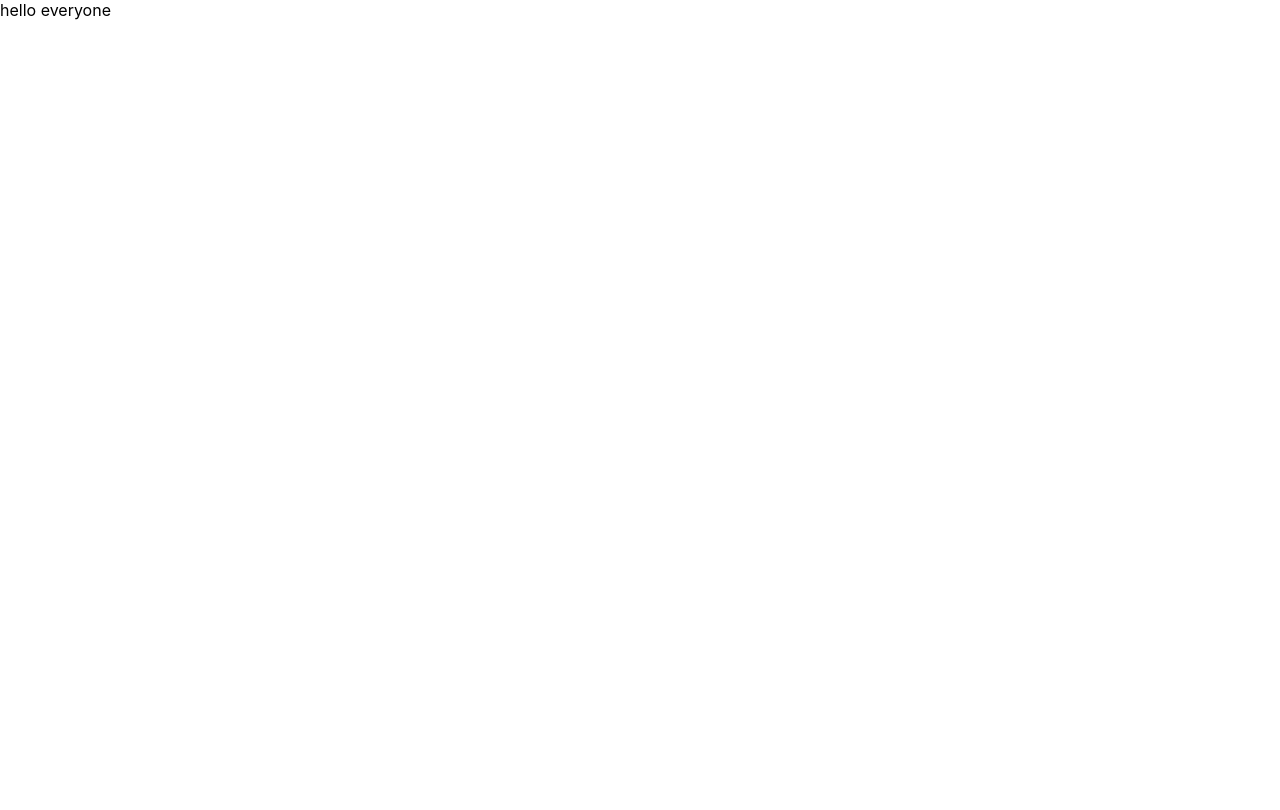
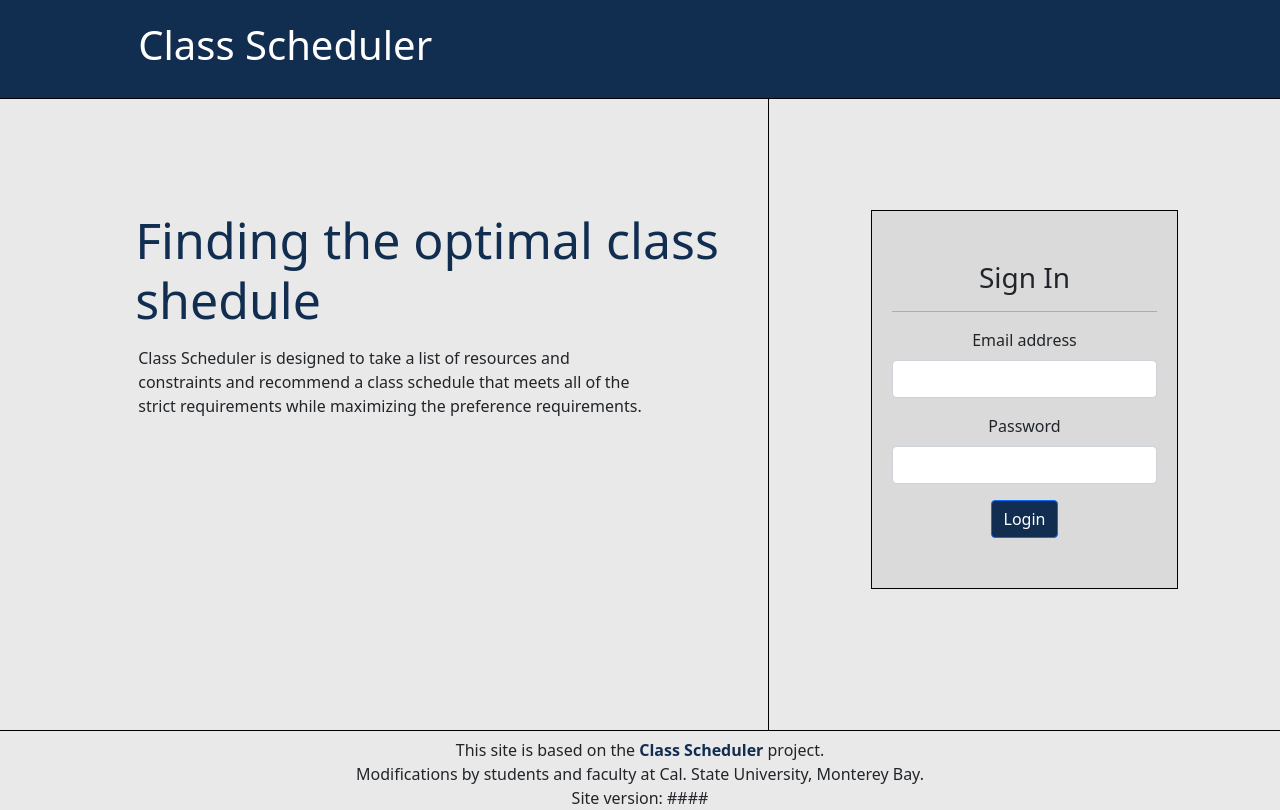
Before and after one commit to shahidul-csu/class-scheduler, a React (Create React App) app in the folder frontend/: page / in a window 1280 px wide. Built offline with nearby package versions, Linux system fonts and the light colour scheme.

Commit message:
Updated Landing Page
Updated the landing, header and footer pages. I also organized a few files.

```diff
--- a/frontend/package.json
+++ b/frontend/package.json
@@ -6,7 +6,9 @@
     "@testing-library/jest-dom": "^5.16.2",
     "@testing-library/react": "^12.1.3",
     "@testing-library/user-event": "^13.5.0",
+    "bootstrap": "^5.1.3",
     "react": "^17.0.2",
+    "react-bootstrap": "^2.2.1",
     "react-dom": "^17.0.2",
     "react-scripts": "5.0.0",
     "web-vitals": "^2.1.4"
--- a/frontend/src/App.js
+++ b/frontend/src/App.js
@@ -1,10 +1,15 @@
-import logo from './logo.svg';
 import './App.css';
+import React from 'react';
+import Header from './components/Header';
+import Footer from './components/Footer.js'
+import LandingPage from './components/LandingPage';
 
 function App() {
   return (
     <div>
-      hello everyone
+      <Header />
+      <LandingPage/>
+      <Footer/>
     </div>
   );
 }
--- /dev/null
+++ b/frontend/src/components/Footer.js
@@ -0,0 +1,16 @@
+/* This file is going to display the footer for all/most pages */
+
+import React from "react";
+import "../styles/Footer.css"
+
+const Footer = () =>  {
+    return(
+        <div className="footer">
+            <p> This site is based on the <a href="https://github.com/shahidul-csu/class-scheduler"> Class Scheduler</a> project.</p>
+            <p> Modifications by students and faculty at Cal. State University, Monterey Bay.</p>
+            <p> Site version: ####</p>
+        </div>
+    )
+}
+
+export default Footer;
--- /dev/null
+++ b/frontend/src/components/Header.js
@@ -0,0 +1,23 @@
+// This file is going to display the top nav bar
+
+import React from 'react'
+import '../styles/Header.css'
+
+const Header = () => {
+  return (
+    <div>
+      <div className='heading'>
+          <div className='navbar'>
+              <h1>Class Scheduler</h1>
+                <ul className='nav_links'>
+                    <li className='lists'><a className='as' href='#'>Update Options</a></li>
+                    <li className='lists'><a className='as' href='#'>Schedule</a></li>
+                    <li className='lists'><a className='as' href='#'>Preferences</a></li>
+                </ul>
+          </div>
+      </div>
+    </div>
+  )
+}
+
+export default Header
--- /dev/null
+++ b/frontend/src/components/LandingPage.js
@@ -0,0 +1,94 @@
+/* This page will display the landing page, from which users can read the website description and login */
+
+import React, {useEffect} from "react";
+import 'bootstrap/dist/css/bootstrap.min.css';
+import "../styles/LandingPage.css";
+import "../styles/Header.css";
+import Button from 'react-bootstrap/Button';
+import Form from 'react-bootstrap/Form';
+// import Col from 'react-bootstrap/Col';
+// import Row from 'react-bootstrap/Row';
+
+const LandingPage = () => {
+
+    /* Set page tab name */
+    useEffect(() => {
+        document.title = "Class Scheduler"
+      }, [])
+
+    return (
+        <div className="Container">
+            <div className="Row">
+                <div className="Col1">
+                    <div className="LeftCol">
+                        <h1>Finding the optimal class shedule</h1>
+                        <p> Class Scheduler is designed to take a list of resources and constraints and recommend a class
+                            schedule that meets all of the strict requirements while maximizing the preference requirements.
+                        </p>
+                    </div>
+                </div>
+                <div className="Col2">
+                    <div className="RightCol">
+                        <div className="SignIn">
+                            <h3>Sign In</h3> <hr/>
+                            <Form>
+                                <Form.Group className="mb-3" controlId="formGroupEmail">
+                                    <Form.Label>Email address</Form.Label>
+                                    <Form.Control type="email"/>
+                                </Form.Group>
+                                <Form.Group className="mb-3" controlId="formGroupPassword">
+                                    <Form.Label>Password</Form.Label>
+                                    <Form.Control type="password"/>
+                                </Form.Group>
+                                <Button varient="primary" type="submit" style={{backgroundColor:"#112E51"}}>
+                                    Login
+                                </Button>
+                            </Form>
+                        </div>
+                        {/* <div className="SignUp">
+                            <h3>Sign Up</h3> <hr/>
+                            <Form>
+                            <Row className="mb-3">
+                                <Form.Group as={Col} controlId="formGridEmail">
+                                <Form.Label>First Name</Form.Label>
+                                <Form.Control type="primary" placeholder="First Name" />
+                                </Form.Group>
+
+                                <Form.Group as={Col} controlId="formGridPassword">
+                                <Form.Label>Last Name</Form.Label>
+                                <Form.Control type="lname" placeholder="Last Name" />
+                                </Form.Group>
+                            </Row>
+                            <Row className="mb-3">
+                                <Form.Group as={Col} controlId="formGridPassword">
+                                <Form.Label>Username</Form.Label>
+                                <Form.Control type="username" placeholder="Username" />
+                                </Form.Group>
+
+                                <Form.Group as={Col} controlId="formGridEmail">
+                                <Form.Label>Email</Form.Label>
+                                <Form.Control type="email" placeholder="Enter email" />
+                                </Form.Group>
+                            </Row>
+                            <Form.Group as={Col} controlId="formGridPassword">
+                                <Form.Label>Password</Form.Label>
+                                <Form.Control type="password" placeholder="Password" />
+                            </Form.Group>
+                            <br/>
+                            <Form.Group as={Col} controlId="formGridPassword">
+                                <Form.Label>Re-Enter Password</Form.Label>
+                                <Form.Control type="password" placeholder="Password" />
+                            </Form.Group>
+                            <br/>
+                            <Button variant="primary" type="submit" style={{backgroundColor:"#112E51"}}>
+                                Sign Up
+                            </Button>
+                            </Form>
+                        </div> */}
+                    </div>
+                </div>
+            </div>
+        </div>
+    )
+}
+export default LandingPage
--- a/frontend/src/components/admin-faculty-preferences/Header.js
+++ /dev/null
@@ -1 +0,0 @@
-// This file is going to display the top nav bar of the admin faculty preferneces page
--- /dev/null
+++ b/frontend/src/styles/Footer.css
@@ -0,0 +1,21 @@
+.footer{
+    background-color: #e9e9e9;
+    position: relative;
+    text-align: center;
+    border-top: solid thin black;
+    padding-top: .5%;
+    margin: 0;
+    left: 0;
+    bottom: 0;
+    right: 0;
+}
+
+.footer p{
+    margin-bottom: 0em;
+}
+
+.footer a{
+    text-decoration: none;
+    font-weight: bold;
+    color: #112E51;
+}
--- /dev/null
+++ b/frontend/src/styles/Header.css
@@ -0,0 +1,44 @@
+.heading {
+    box-sizing: border-box;
+    margin: 0;
+    padding: 1%;
+    background-color: #112E51;
+    border-bottom: solid thin black;
+}
+
+.navbar {
+    display: flex;
+    justify-content: space-between;
+    align-items: center;
+    padding: 10px 10%;
+}
+
+.lists, .as, button {
+    font-family: "Montserrat", sans-serif;
+    font-weight: 500;
+    font-size: 16px;
+    color: white;
+    text-decoration: none;
+}
+
+h1 {
+    cursor: pointer;
+    color: white;
+}
+
+.nav_links {
+    list-style: none;
+}
+
+.nav_links li {
+    display: inline-block;
+    padding: 0px 20px;
+}
+
+.nav_links li a {
+    transition: all 0.3s ease 0s;
+}
+
+.nav_links li a:hover {
+    color: #112E51
+}
--- /dev/null
+++ b/frontend/src/styles/LandingPage.css
@@ -0,0 +1,83 @@
+.Container{
+    background-color: #e9e9e9;
+    margin: auto;
+}
+/* Hide the nav buttons on LandingPage */
+.as{
+    display: none;
+}
+
+/* Flex box structure */
+.Row{
+    display: flex;
+    flex-direction: row;
+    flex-wrap: wrap;
+    width: 100%;
+}
+
+.Col1{
+    display: flex;
+    flex-direction: column;
+    flex-basis: 100%;
+    flex-wrap: wrap;
+    flex: 1;
+}
+
+.Col2{
+    display: flex;
+    flex-direction: column;
+    flex-basis: 100%;
+    flex-wrap: wrap;
+    flex: 0 40%;
+}
+
+/* Left side of the landing page */
+.LeftCol{
+    padding-top: 14.5%;
+}
+
+.LeftCol p {
+    padding-top: 1%;
+    padding-left: 18%;
+    padding-right: 15%;
+}
+
+.LeftCol h1{
+    padding-left: 17.6%;
+    font-weight: 100;
+    color: #112E51;
+    font-size: 50px;
+}
+
+/* Right side of the landing page */
+.RightCol{
+    background-color: #e9e9e9;
+    text-align: center;
+    border-left: solid thin black;
+    padding-top: 21.8%;
+    padding-left: 20%;
+    padding-right: 20%;
+    padding-bottom: 21.8%;
+}
+
+.SignIn{
+    background-color: #dadada;
+    text-align: center;
+    margin-bottom: 30px;
+    font-size: 16px;
+    padding: 50px max(min(120px, calc((100% - 1024px) / 2)), 20px);
+    border: solid thin black;
+}
+
+input {
+    text-align: center;
+}
+
+/* .SignUp{
+    background-color: #dadada;
+    text-align: center;
+    margin-bottom: 30px;
+    font-size: 16px;
+    padding: 20px max(min(120px, calc((100% - 1024px) / 2)), 20px);
+    border: solid thin black;
+} */
```
Also changed, not shown: 2 other files (tests, documents, lock files or other folders).
